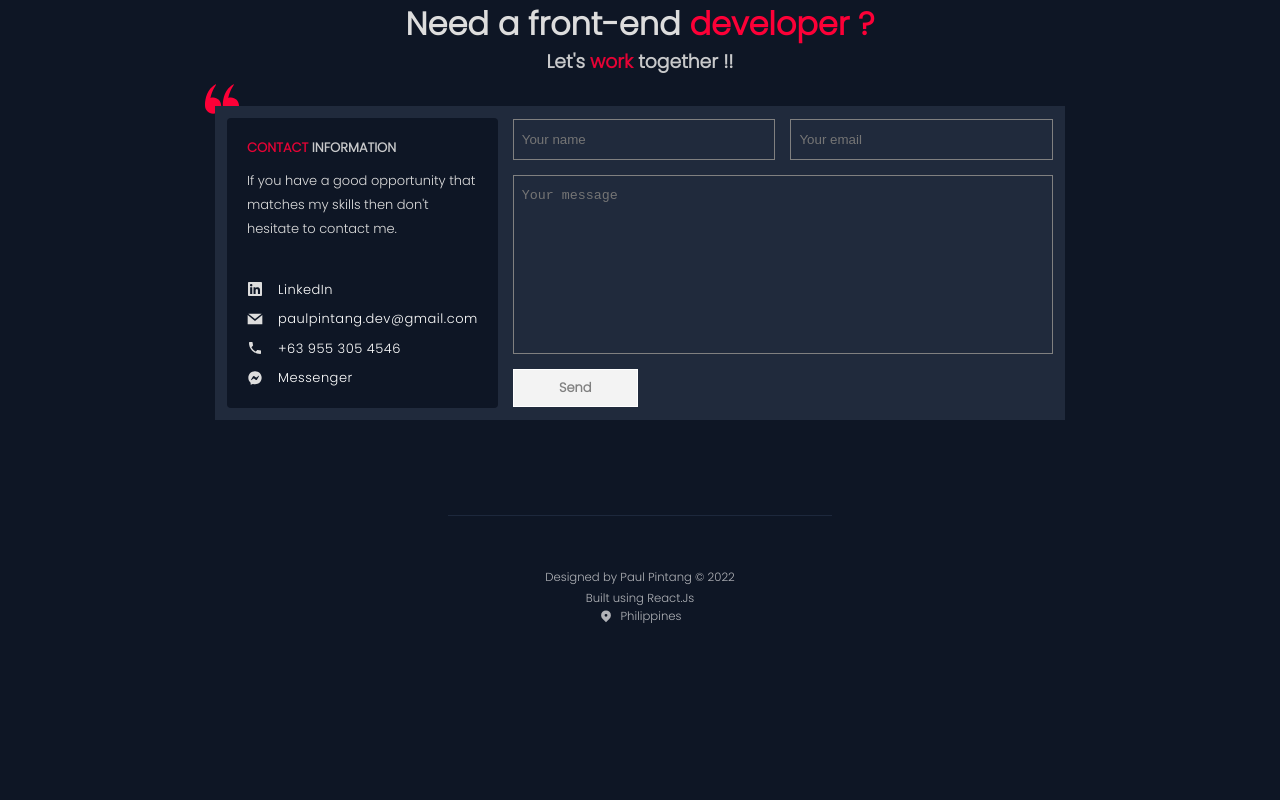
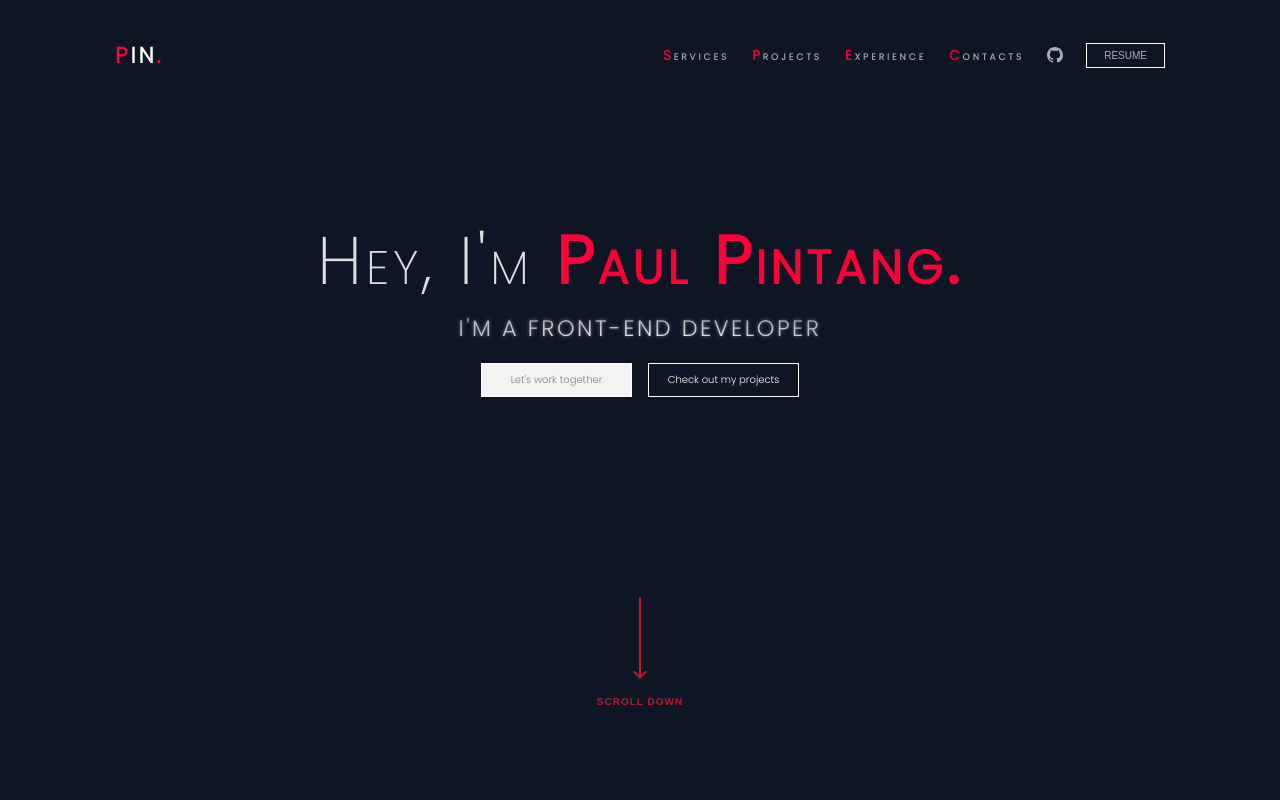
Before and after one commit to PaulPintang/Portfolio, a React (Create React App) app: page / in a window 1280 px wide. Shown: the top 800 px of the page. Built offline with nearby package versions, Linux system fonts and the light colour scheme.

Commit message:
UI: contact page ui with form

```diff
--- a/src/App.js
+++ b/src/App.js
@@ -15,12 +15,12 @@ function App() {
     <div>
       <AnimationProvider>
         <GlobalStyles />
-        {/* <Nav />
+        <Nav />
         <Me />
         <Offer />
         <Skills />
         <Projects />
-        <Experience /> */}
+        <Experience />
         <Contacts />
         <Footer />
       </AnimationProvider>
```
